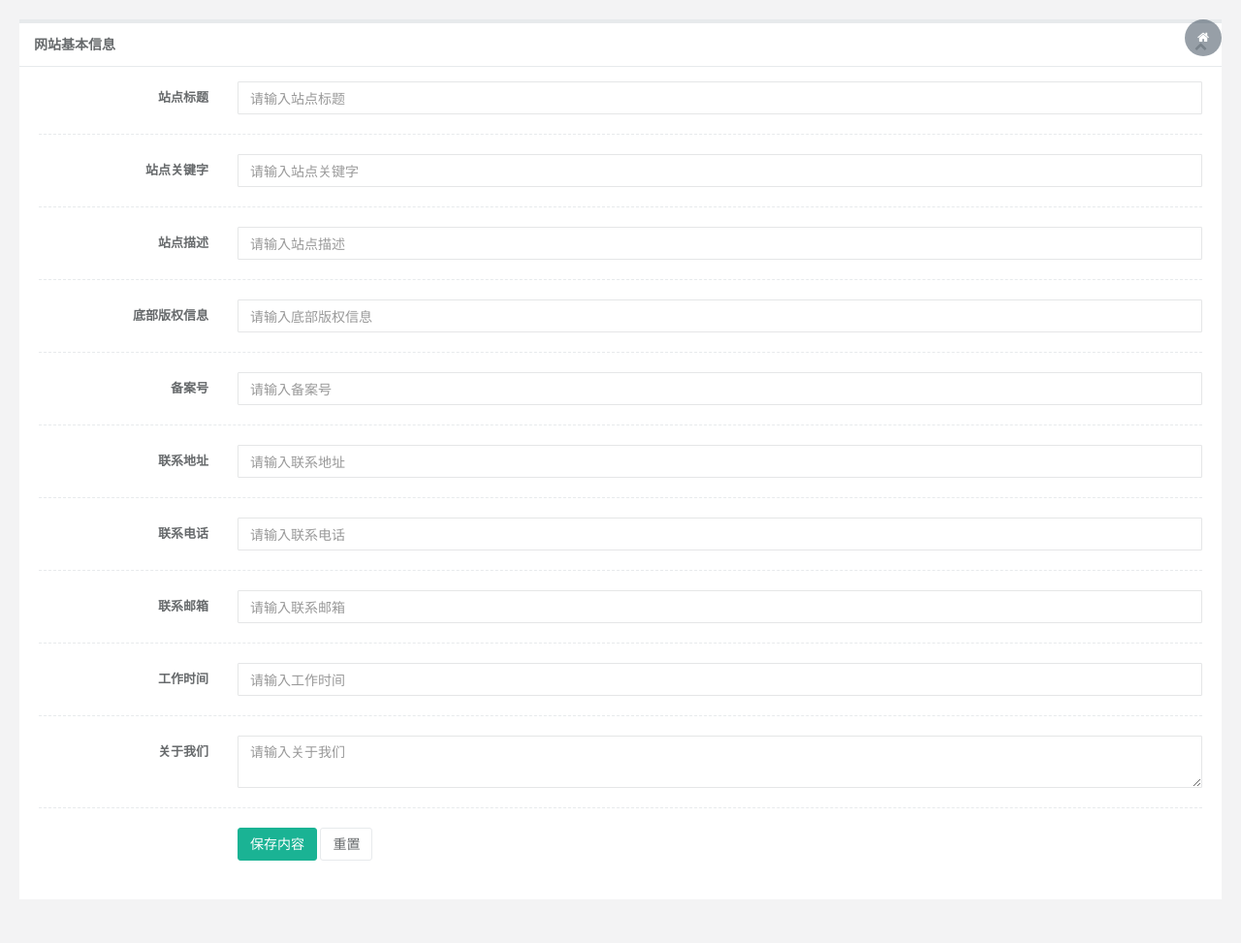
After one commit to learnerssl/quickphp, a PHP site: page /application/admin/view/Basic/index.php in a window 1280 px wide. The commit adds this page. Shown: the whole page at 97% size. Run offline with PHP 8.4, Linux system fonts and the light colour scheme; the template is opened without the code that fills it, so the values that code supplies are empty; some libraries are stand-ins or nearby versions.

Commit message:
新增网站基本信息模块

```diff
--- a/application/admin/controller/Login.php
+++ b/application/admin/controller/Login.php
@@ -44,7 +44,7 @@ class Login extends AdminController
             self::set_user_redis($info);
 
             //清空token
-            Request::delToken();
+            Request::delToken($post);
 
             //输出
             Response::api_response(1, '登录成功', array('url' => '/index.php/admin/Index/index'));
--- /dev/null
+++ b/application/admin/view/Basic/index.php
@@ -0,0 +1,154 @@
+<!DOCTYPE html>
+<html>
+
+
+<!-- Mirrored from www.zi-han.net/theme/hplus/form_basic.html by HTTrack Website Copier/3.x [XR&CO'2014], Wed, 20 Jan 2016 14:19:15 GMT -->
+<head>
+
+    <meta charset="utf-8">
+    <meta name="viewport" content="width=device-width, initial-scale=1.0">
+
+
+    <title>H+ 后台主题UI框架 - 基本表单</title>
+    <meta name="keywords" content="H+后台主题,后台bootstrap框架,会员中心主题,后台HTML,响应式后台">
+    <meta name="description" content="H+是一个完全响应式，基于Bootstrap3最新版本开发的扁平化主题，她采用了主流的左右两栏式布局，使用了Html5+CSS3等现代技术">
+
+    <link rel="shortcut icon" href="favicon.ico">
+    <link href="<?php echo $PUBLICCSS; ?>/bootstrap.min14ed.css?v=3.3.6" rel="stylesheet">
+    <link href="<?php echo $PUBLICCSS; ?>/font-awesome.min93e3.css?v=4.4.0" rel="stylesheet">
+    <link href="<?php echo $PUBLICCSS; ?>/plugins/iCheck/custom.css" rel="stylesheet">
+    <link href="<?php echo $PUBLICCSS; ?>/animate.min.css" rel="stylesheet">
+    <link href="<?php echo $PUBLICCSS; ?>/style.min862f.css?v=4.1.0" rel="stylesheet">
+
+</head>
+
+<body class="gray-bg">
+<div class="wrapper wrapper-content animated fadeInRight">
+    <div class="row">
+        <div class="col-sm-12">
+            <div class="ibox float-e-margins">
+                <div class="ibox-title">
+                    <h5>网站基本信息
+                        <small></small>
+                    </h5>
+                    <div class="ibox-tools">
+                        <a class="collapse-link">
+                            <i class="fa fa-chevron-up"></i>
+                        </a>
+                    </div>
+                </div>
+                <div class="ibox-content">
+                    <form method="post" class="form-horizontal" id="FormId">
+                        <div class="form-group">
+                            <label class="col-sm-2 control-label">站点标题</label>
+
+                            <div class="col-sm-10">
+                                <input type="text" placeholder="请输入站点标题" class="form-control" name="title" value="<?php echo $basic['title']; ?>">
+                            </div>
+                        </div>
+                        <div class="hr-line-dashed"></div>
+                        <div class="form-group">
+                            <label class="col-sm-2 control-label">站点关键字</label>
+
+                            <div class="col-sm-10">
+                                <input type="text" placeholder="请输入站点关键字" class="form-control" name="keyword" value="<?php echo $basic['keyword']; ?>">
+                            </div>
+                        </div>
+                        <div class="hr-line-dashed"></div>
+                        <div class="form-group">
+                            <label class="col-sm-2 control-label">站点描述</label>
+
+                            <div class="col-sm-10">
+                                <input type="text" placeholder="请输入站点描述" class="form-control" name="description" value="<?php echo $basic['description']; ?>">
+                            </div>
+                        </div>
+                        <div class="hr-line-dashed"></div>
+                        <div class="form-group">
+                            <label class="col-sm-2 control-label">底部版权信息</label>
+
+                            <div class="col-sm-10">
+                                <input type="text" placeholder="请输入底部版权信息" class="form-control" name="copyright" value="<?php echo $basic['copyright']; ?>">
+                            </div>
+                        </div>
+                        <div class="hr-line-dashed"></div>
+                        <div class="form-group">
+                            <label class="col-sm-2 control-label">备案号</label>
+
+                            <div class="col-sm-10">
+                                <input type="text" placeholder="请输入备案号" class="form-control" name="icp" value="<?php echo $basic['icp']; ?>">
+                            </div>
+                        </div>
+                        <div class="hr-line-dashed"></div>
+                        <div class="form-group">
+                            <label class="col-sm-2 control-label">联系地址</label>
+
+                            <div class="col-sm-10">
+                                <input type="text" placeholder="请输入联系地址" class="form-control" name="address" value="<?php echo $basic['address']; ?>">
+                            </div>
+                        </div>
+                        <div class="hr-line-dashed"></div>
+                        <div class="form-group">
+                            <label class="col-sm-2 control-label">联系电话</label>
+
+                            <div class="col-sm-10">
+                                <input type="text" placeholder="请输入联系电话" class="form-control" name="mobile" value="<?php echo $basic['mobile']; ?>">
+                            </div>
+                        </div>
+                        <div class="hr-line-dashed"></div>
+                        <div class="form-group">
+                            <label class="col-sm-2 control-label">联系邮箱</label>
+
+                            <div class="col-sm-10">
+                                <input type="text" placeholder="请输入联系邮箱" class="form-control" name="email" value="<?php echo $basic['email']; ?>">
+                            </div>
+                        </div>
+                        <div class="hr-line-dashed"></div>
+                        <div class="form-group">
+                            <label class="col-sm-2 control-label">工作时间</label>
+
+                            <div class="col-sm-10">
+                                <input type="text" placeholder="请输入工作时间" class="form-control" name="worktime" value="<?php echo $basic['worktime']; ?>">
+                            </div>
+                        </div>
+                        <div class="hr-line-dashed"></div>
+                        <div class="form-group">
+                            <label class="col-sm-2 control-label">关于我们</label>
+
+                            <div class="col-sm-10">
+                                <textarea class="form-control" placeholder="请输入关于我们" name="aboutus"><?php echo $basic['aboutus']; ?></textarea>
+                            </div>
+                        </div>
+                        <div class="form-group sr-only">
+                            <label class="col-sm-2 control-label">token</label>
+
+                            <div class="col-sm-10">
+                                <input type="text" value="<?php echo $token; ?>" class="form-control" name="token">
+                            </div>
+                        </div>
+                        <div class="hr-line-dashed"></div>
+                        <div class="form-group">
+                            <div class="col-sm-4 col-sm-offset-2">
+                                <button class="btn btn-primary" type="button" onclick="request.apiPost(ROUTER.BASCI_SAVE_PATH)">
+                                    保存内容
+                                </button>
+                                <button class="btn btn-white" type="reset">重置</button>
+                            </div>
+                        </div>
+                    </form>
+                </div>
+            </div>
+        </div>
+    </div>
+</div>
+
+<script src="<?php echo $PUBLICJS; ?>/jquery.min.js?v=2.1.4"></script>
+<script src="<?php echo $PUBLICJS; ?>/bootstrap.min.js?v=3.3.6"></script>
+<script src="<?php echo $PUBLICJS; ?>/content.min.js?v=1.0.0"></script>
+<script src="<?php echo $PUBLICJS; ?>/plugins/iCheck/icheck.min.js"></script>
+<?php require_once ROOT . '/application/admin/view/Common/footer.php'; ?>
+<script type="text/javascript" src="http://tajs.qq.com/stats?sId=9051096" charset="UTF-8"></script>
+</body>
+
+
+<!-- Mirrored from www.zi-han.net/theme/hplus/form_basic.html by HTTrack Website Copier/3.x [XR&CO'2014], Wed, 20 Jan 2016 14:19:15 GMT -->
+</html>
--- a/application/admin/view/Login/register.php
+++ b/application/admin/view/Login/register.php
@@ -48,6 +48,7 @@
 <script src="<?php echo $PUBLICJS;?>/jquery.min.js?v=2.1.4"></script>
 <script src="<?php echo $PUBLICJS;?>/bootstrap.min.js?v=3.3.6"></script>
 <script src="<?php echo $PUBLICJS;?>/plugins/iCheck/icheck.min.js"></script>
+<?php require_once ROOT . '/application/admin/view/Common/footer.php'; ?>
 <script>
     $(document).ready(function(){$(".i-checks").iCheck({checkboxClass:"icheckbox_square-green",radioClass:"iradio_square-green",})});
 </script>
--- a/quickphp/lib/Request.class.php
+++ b/quickphp/lib/Request.class.php
@@ -106,10 +106,12 @@ class Request
 
     /**
      * 删除csrfToken令牌
+     * @param $post array 表单信息
      * @return bool
      */
-    public static function delToken()
+    public static function delToken(&$post = array())
     {
+        unset($post['token']);
         return Redis::getInstance()->del('csrf');
     }
 }
```
Also changed, not shown: application/admin/controller/Basic.php (added, +58 -0 lines), model/sys/Basic.php (added, +59 -0 lines), quickphp/lib/Cache.class.php (+28 -29 lines).
